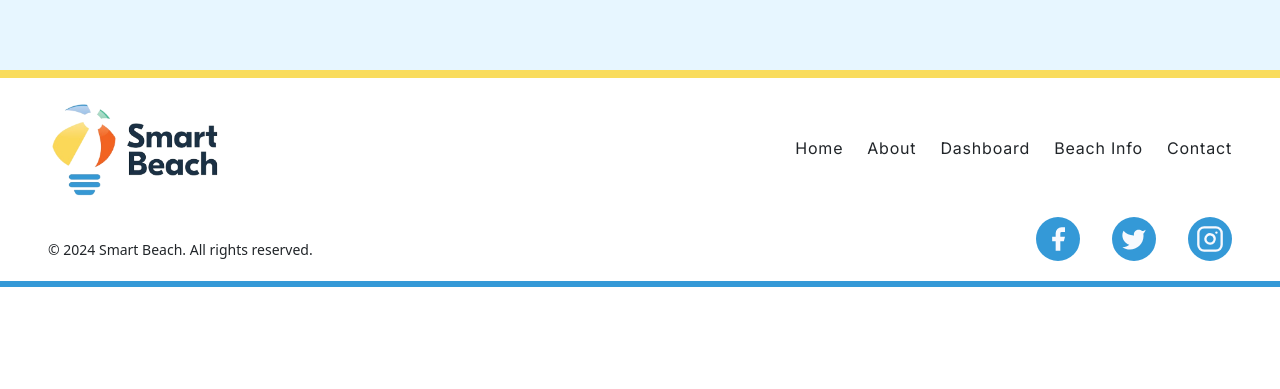
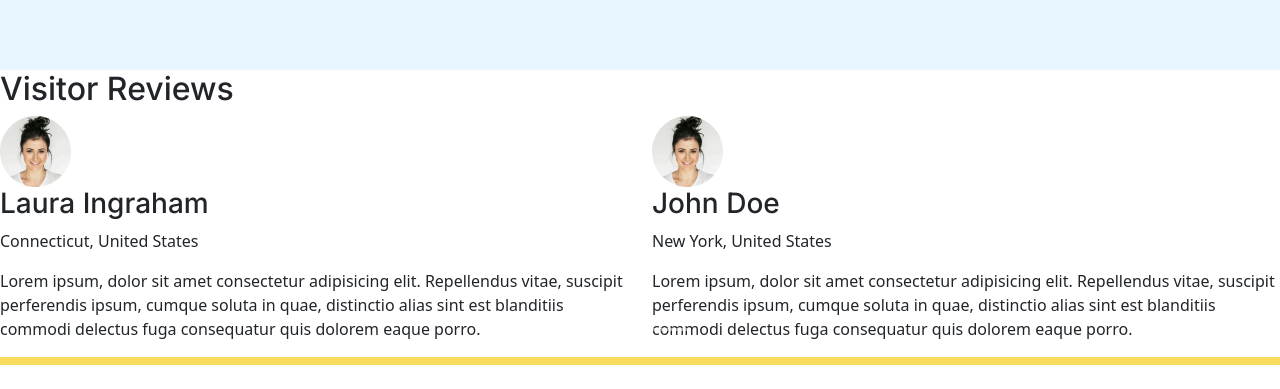
Before and after one commit to C-Blouin/SmartBeach, a React (Vite) app: page / in a window 1280 px wide. Shown: the part 2544-2933 px from the top of the page. Before the commit the page ends 2831 px from the top, so only its background shows below. Built offline with nearby package versions, Linux system fonts and the light colour scheme.

Commit message:
Added Reviews Foundational Markup

```diff
--- a/src/views/Home.jsx
+++ b/src/views/Home.jsx
@@ -218,6 +218,136 @@ function Home() {
 			</div>
 			{/* End of About Section */}
 
+			{/* Start of Reviews Wrapper */}
+			<div className="reviews-wrapper">
+
+				{/* Start of Reviews Section */}
+				<section id="reviews">
+					<h2>Visitor Reviews</h2>
+					{/* Start of Reviews Carousel */}
+					<div id="reviewsCarousel" className="carousel slide">
+						{/* Carousel Indicators */}
+						<div className="carousel-indicators">
+							<button type="button" data-bs-target="#reviewsCarousel" data-bs-slide-to="0" className="active"
+								aria-current="true" aria-label="Slide 1"></button>
+							<button type="button" data-bs-target="#reviewsCarousel" data-bs-slide-to="1" aria-label="Slide 2"></button>
+							<button type="button" data-bs-target="#reviewsCarousel" data-bs-slide-to="2" aria-label="Slide 3"></button>
+						</div>
+						{/* Start of Inner Carousel Content */}
+						<div className="carousel-inner">
+							{/* Start of First Carousel Item, Each Item Holds Two Cards. */}
+							<div className="carousel-item active">
+								<div className="row justify-content-center reviews-container">
+									<div className="col-lg-6 mx-auto">
+										<div className="review">
+											<div>
+												<img src={reviewImage} alt="Review Portrait Image" />
+												<article>
+													<h3>Laura Ingraham</h3>
+													<p>Connecticut, United States</p>
+												</article>
+											</div>
+											<p className="review-content">Lorem ipsum, dolor sit amet consectetur adipisicing elit. Repellendus vitae, suscipit perferendis ipsum, cumque soluta in quae, distinctio alias sint est blanditiis commodi delectus fuga consequatur quis dolorem eaque porro.</p>
+										</div>
+									</div>
+									<div className="col-lg-6 mx-auto d-none d-lg-block">
+										<div className="review">
+											<div>
+												<img src={reviewImage} alt="Review Portrait Image" />
+												<article>
+													<h3>John Doe</h3>
+													<p>New York, United States</p>
+												</article>
+											</div>
+											<p className="review-content">Lorem ipsum, dolor sit amet consectetur adipisicing elit. Repellendus vitae, suscipit perferendis ipsum, cumque soluta in quae, distinctio alias sint est blanditiis commodi delectus fuga consequatur quis dolorem eaque porro.</p>
+										</div>
+									</div>
+								</div>
+							</div>
+							{/* End of First Carousel Item */}
+
+							{/* Start of Second Carousel Item */}
+							<div className="carousel-item">
+								<div className="row reviews-container">
+									<div className="col-lg-6 mx-auto">
+										<div className="review">
+											<div>
+												<img src={reviewImage} alt="Review Portrait Image" />
+												<article>
+													<h3>Jane Doe</h3>
+													<p>California, United States</p>
+												</article>
+											</div>
+											<p className="review-content">Lorem ipsum, dolor sit amet consectetur adipisicing elit. Repellendus vitae, suscipit perferendis ipsum, cumque soluta in quae, distinctio alias sint est blanditiis commodi delectus fuga consequatur quis dolorem eaque porro.</p>
+										</div>
+									</div>
+									<div className="col-lg-6 mx-auto d-none d-lg-block">
+										<div className="review">
+											<div>
+												<img src={reviewImage} alt="Review Portrait Image" />
+												<article>
+													<h3>Chris Smith</h3>
+													<p>Texas, United States</p>
+												</article>
+											</div>
+											<p className="review-content">Lorem ipsum, dolor sit amet consectetur adipisicing elit. Repellendus vitae, suscipit perferendis ipsum, cumque soluta in quae, distinctio alias sint est blanditiis commodi delectus fuga consequatur quis dolorem eaque porro.</p>
+										</div>
+									</div>
+								</div>
+							</div>
+							{/* End of Second Carousel Item */}
+
+							{/* Start of Third Carousel Item */}
+							<div className="carousel-item">
+								<div className="row reviews-container">
+									<div className="col-lg-6 mx-auto">
+										<div className="review">
+											<div>
+												<img src={reviewImage} alt="Review Portrait Image" />
+												<article>
+													<h3>Jeffrey Rehal</h3>
+													<p>Newmarket, Ontario</p>
+												</article>
+											</div>
+											<p className="review-content">Lorem ipsum, dolor sit amet consectetur adipisicing elit. Repellendus vitae, suscipit perferendis ipsum, cumque soluta in quae, distinctio alias sint est blanditiis commodi delectus fuga consequatur quis dolorem eaque porro.</p>
+										</div>
+									</div>
+									<div className="col-lg-6 mx-auto d-none d-lg-block">
+										<div className="review">
+											<div>
+												<img src={reviewImage} alt="Review Portrait Image" />
+												<article>
+													<h3>Monica Decabre</h3>
+													<p>Ohio, United States</p>
+												</article>
+											</div>
+											<p className="review-content">Lorem ipsum, dolor sit amet consectetur adipisicing elit. Repellendus vitae, suscipit perferendis ipsum, cumque soluta in quae, distinctio alias sint est blanditiis commodi delectus fuga consequatur quis dolorem eaque porro.</p>
+										</div>
+									</div>
+								</div>
+							</div>
+							{/* End of Third Carousel Item */}
+						</div>
+						{/* End of Inner Carousel Content */}
+
+						{/* Carousel Control Buttons, Next & Previous, Can always customize the icons to use SVGs of our choosing. */}
+						<button className="carousel-control-prev" type="button" data-bs-target="#reviewsCarousel" data-bs-slide="prev">
+							<span className="carousel-control-prev-icon" aria-hidden="true"></span>
+							<span className="visually-hidden">Previous</span>
+						</button>
+						<button className="carousel-control-next" type="button" data-bs-target="#reviewsCarousel" data-bs-slide="next">
+							<span className="carousel-control-next-icon" aria-hidden="true"></span>
+							<span className="visually-hidden">Next</span>
+						</button>
+					</div>
+					{/* End of Reviews Carousel */}
+
+				</section>
+				{/* End of Reviews Section */}
+
+			</div>
+			{/* End of Reviews Wrapper */}
+
 		</div>
 
 	);
```
